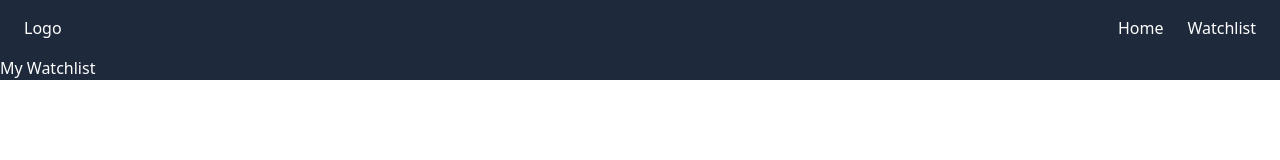
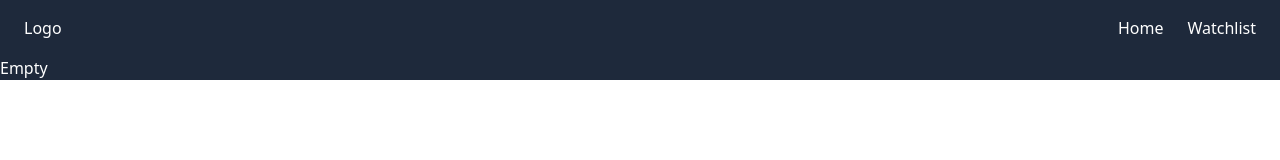
Before and after one commit to EZinkov/movie-app, a React (Create React App) app: page /watchlist in a window 1280 px wide. Shown: the top 160 px of the page. Built offline with nearby package versions, Linux system fonts and the light colour scheme.

Commit message:
Update watchlist

```diff
--- a/src/pages/Watchlist.js
+++ b/src/pages/Watchlist.js
@@ -1,9 +1,22 @@
-import React, { useState } from "react"
+import React, { useContext } from "react"
+import MovieCard from "../components/MovieCard"
+import { GlobalContext } from "../context/GlobalState"
 
 const Watchlist = () => {
+  const { watchlist } = useContext(GlobalContext)
   return (
     <div>
-      <h1>My Watchlist</h1>
+      {watchlist.length > 0 ? (
+        <div className="flex flex-wrap">
+          {watchlist.map(movie => (
+            <div key={movie.id}>
+              <MovieCard movie={movie} type={"watchlist"} />
+            </div>
+          ))}
+        </div>
+      ) : (
+        <h1>Empty</h1>
+      )}
     </div>
   )
 }
```
